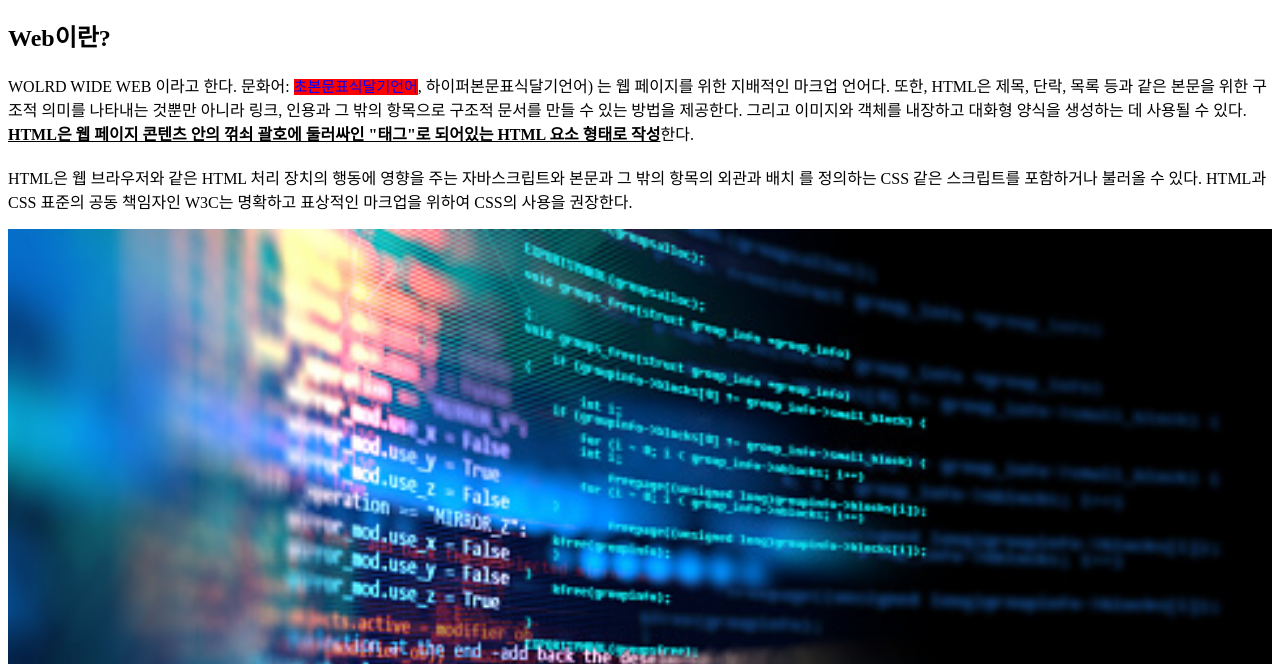
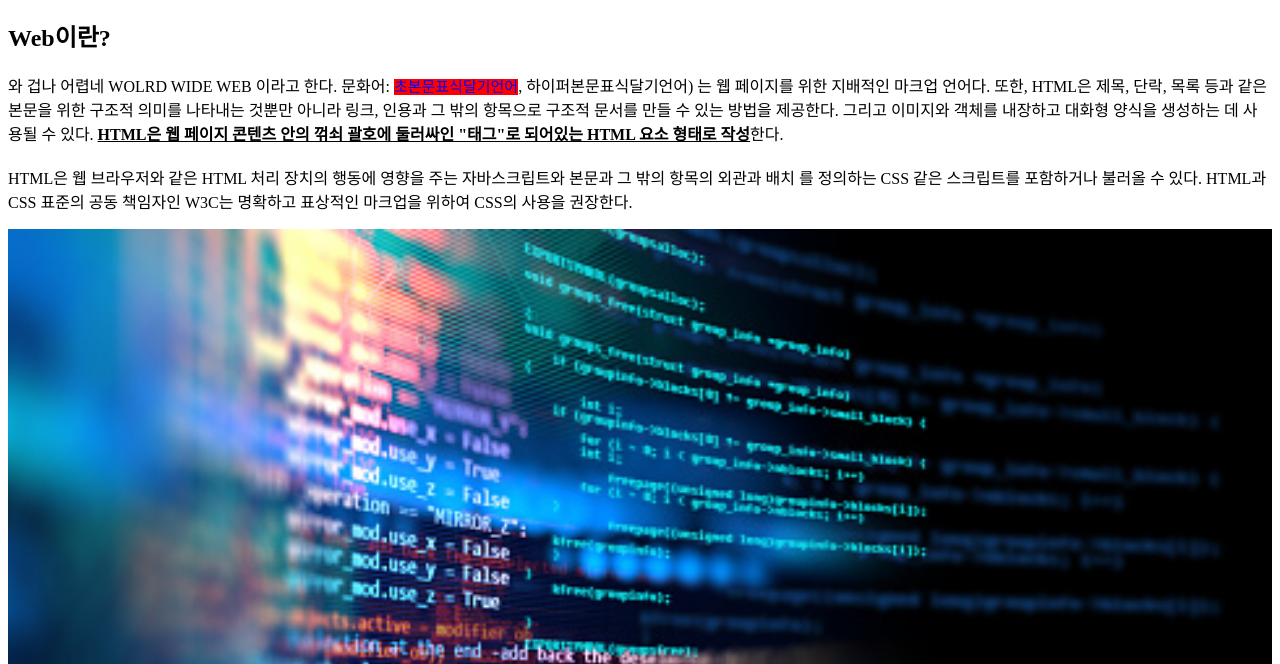
Before and after one commit to aidenForjsp/aiden1, a plain HTML site: page index.html in a window 1280 px wide. Shown: the part 136-800 px from the top of the page. Drawn offline with Linux system fonts and the light colour scheme; files whose address does not match are found by name.

Commit message:
2회째 수정

```diff
--- a/index.html
+++ b/index.html
@@ -13,7 +13,7 @@
     </ol>
 
     <h2>Web이란?</h2>
-    <p>WOLRD WIDE WEB 이라고 한다.
+    <p>와 겁나 어렵네 WOLRD WIDE WEB 이라고 한다.
     문화어: <span style="font-size:15px; color:blue; background-color:red;">초본문표식달기언어</span>, 하이퍼본문표식달기언어)
     는 웹 페이지를 위한 지배적인 마크업 언어다. 또한, HTML은 제목, 단락, 목록 등과
     같은 본문을 위한 구조적 의미를 나타내는 것뿐만 아니라 링크, 인용과
```
